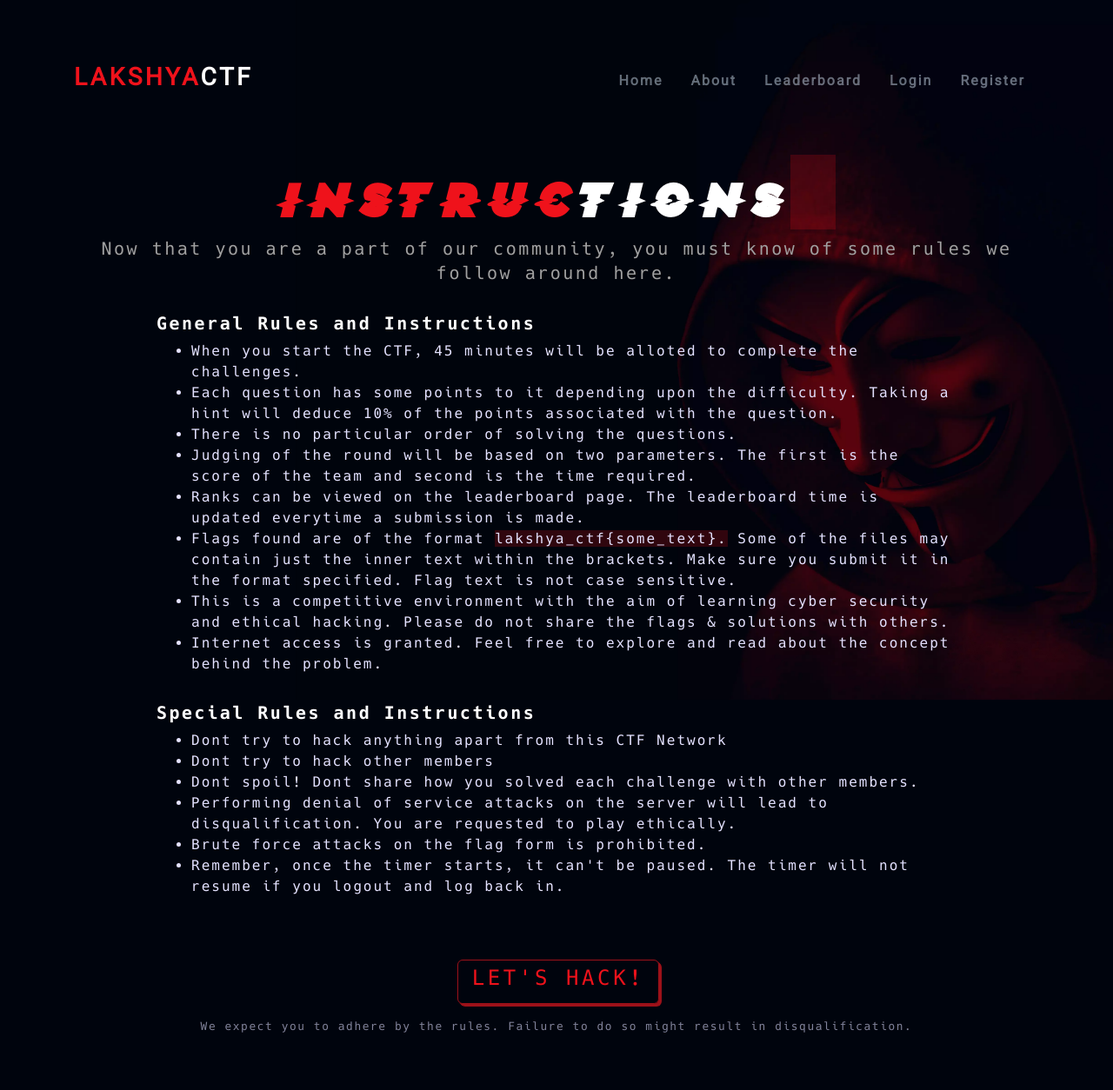
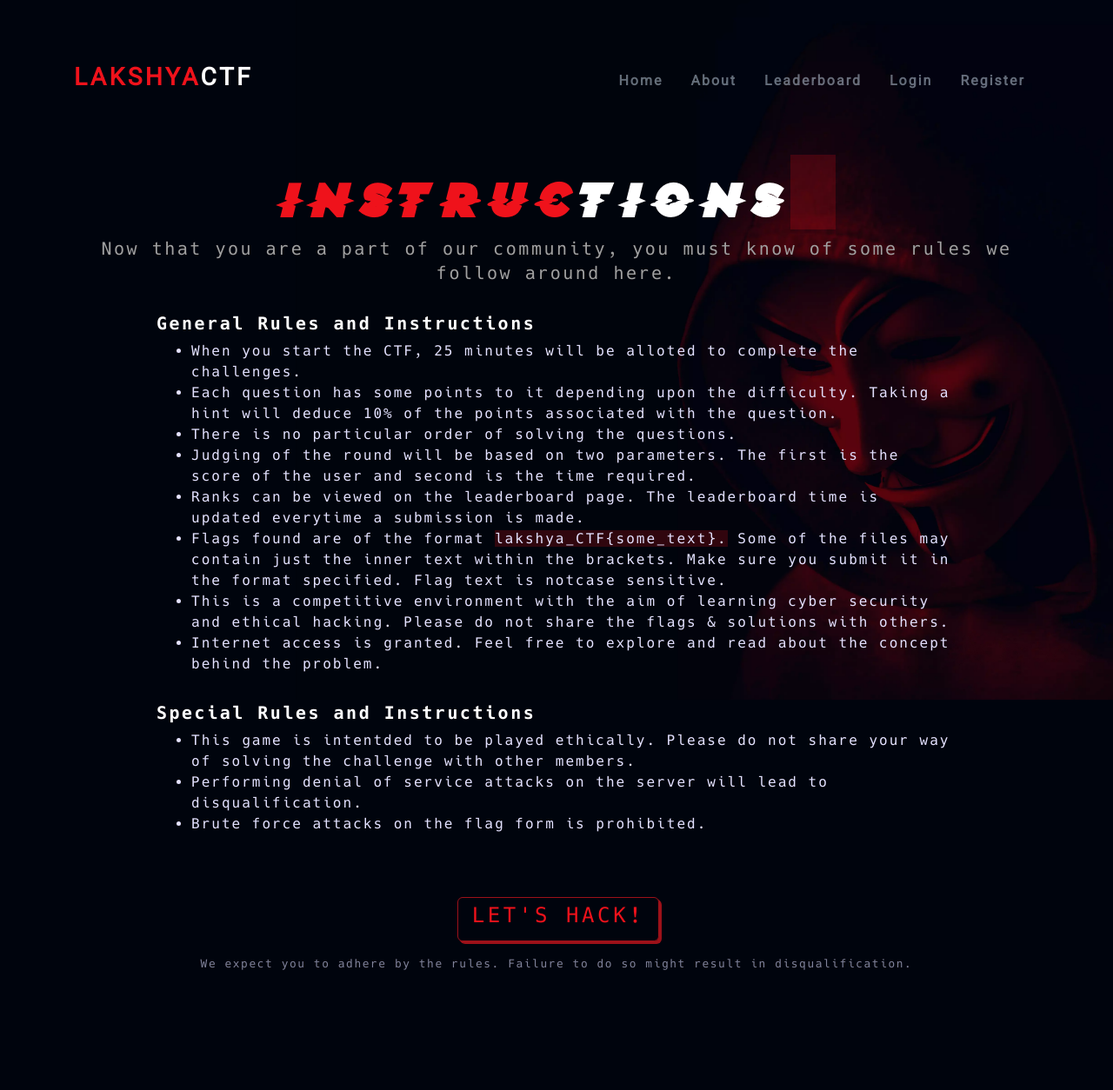
Before and after one commit to Lakshya-CTF/lakshya-ctf-2020, a Django app: page /instructions/ in a window 1280 px wide. Shown: the whole page at 87% size. After the commit the page ends 1116 px from the top, so only its background shows below. Run offline with Django 3.2, Linux system fonts and the light colour scheme; parts of the project's set-up code (start-up, migrations or seed data) failed here and were passed over; some libraries are stand-ins or nearby versions.

Commit message:
Update instructions

```diff
--- a/app/templates/app/index.html
+++ b/app/templates/app/index.html
@@ -97,8 +97,8 @@
                             <p class="mt-5 text-grey text-spacey hackerFont lead">
                                 The quieter you become the more you are able to hear.
                             </p>
-                            <button class="btn btn-outline-danger btn-shadow px-3 my-2 ml-0 ml-sm-1 text-left typewriter" onclick="(function(){window.location.href='/login'})();">
-                            <h4>Login</h4>
+                            <button class="btn btn-outline-danger btn-shadow px-3 my-2 ml-0 ml-sm-1 text-left typewriter" onclick="(function(){window.location.href='/register'})();">
+                            <h4>Register</h4>
                             </button>
                         </div>
                     </div>
--- a/app/templates/app/instructions.html
+++ b/app/templates/app/instructions.html
@@ -93,13 +93,12 @@
                                 General Rules and Instructions
                             </h5>
                             <ul>
-                                <li>When you start the CTF, 45 minutes will be alloted to complete the challenges.</li>
+                                <li>When you start the CTF, 25 minutes will be alloted to complete the challenges.</li>
                                 <li>Each question has some points to it depending upon the difficulty. Taking a hint will deduce 10% of the points associated with the question. </li>
                                 <li>There is no particular order of solving the questions.</li>
-                                <li>Judging of the round will be based on two parameters. The first is the score of the team and second is the time required. </li>
+                                <li>Judging of the round will be based on two parameters. The first is the score of the user and second is the time required. </li>
                                 <li>Ranks can be viewed on the leaderboard page. The leaderboard time is updated everytime a submission is made.</li>
-                                <li>Flags found are of the format <span class="vim-caret">lakshya_ctf{some_text}.</span> Some of the files may contain just the inner text within the brackets. Make sure you submit it in the format specified. Flag text is not
-                                    case sensitive.</li>
+                                <li>Flags found are of the format <span class="vim-caret">lakshya_CTF{some_text}.</span> Some of the files may contain just the inner text within the brackets. Make sure you submit it in the format specified. Flag text is notcase sensitive.</li>
                                 <li>This is a competitive environment with the aim of learning cyber security and ethical hacking. Please do not share the flags & solutions with others.</li>
                                 <li>Internet access is granted. Feel free to explore and read about the concept behind the problem. </li>
                             </ul>
@@ -107,12 +106,9 @@
                                 Special Rules and Instructions
                             </h5>
                             <ul>
-                                <li>Dont try to hack anything apart from this CTF Network </li>
-                                <li>Dont try to hack other members </li>
-                                <li>Dont spoil! Dont share how you solved each challenge with other members. </li>
-                                <li>Performing denial of service attacks on the server will lead to disqualification. You are requested to play ethically.</li>
+                                <li>This game is intentded to be played ethically. Please do not share your way of solving the challenge with other members. </li>
+                                <li>Performing denial of service attacks on the server will lead to disqualification.</li>
                                 <li>Brute force attacks on the flag form is prohibited.</li>
-                                <li>Remember, once the timer starts, it can't be paused. The timer will not resume if you logout and log back in.</li>
                             </ul>
                             <div class="row text-center pt-5">
                                 <div class="col-xl-12">
--- a/app/views.py
+++ b/app/views.py
@@ -69,7 +69,9 @@ def register(request):
 			query_count = (Events.objects.filter(receiptid = receiptid).count())
 
 		try:
-			if query_count == 0:
+			if receiptid == 'EINC-0':
+				pass
+			elif query_count == 0:
 				raise TypeError
 
 			team.clean_fields()
```
